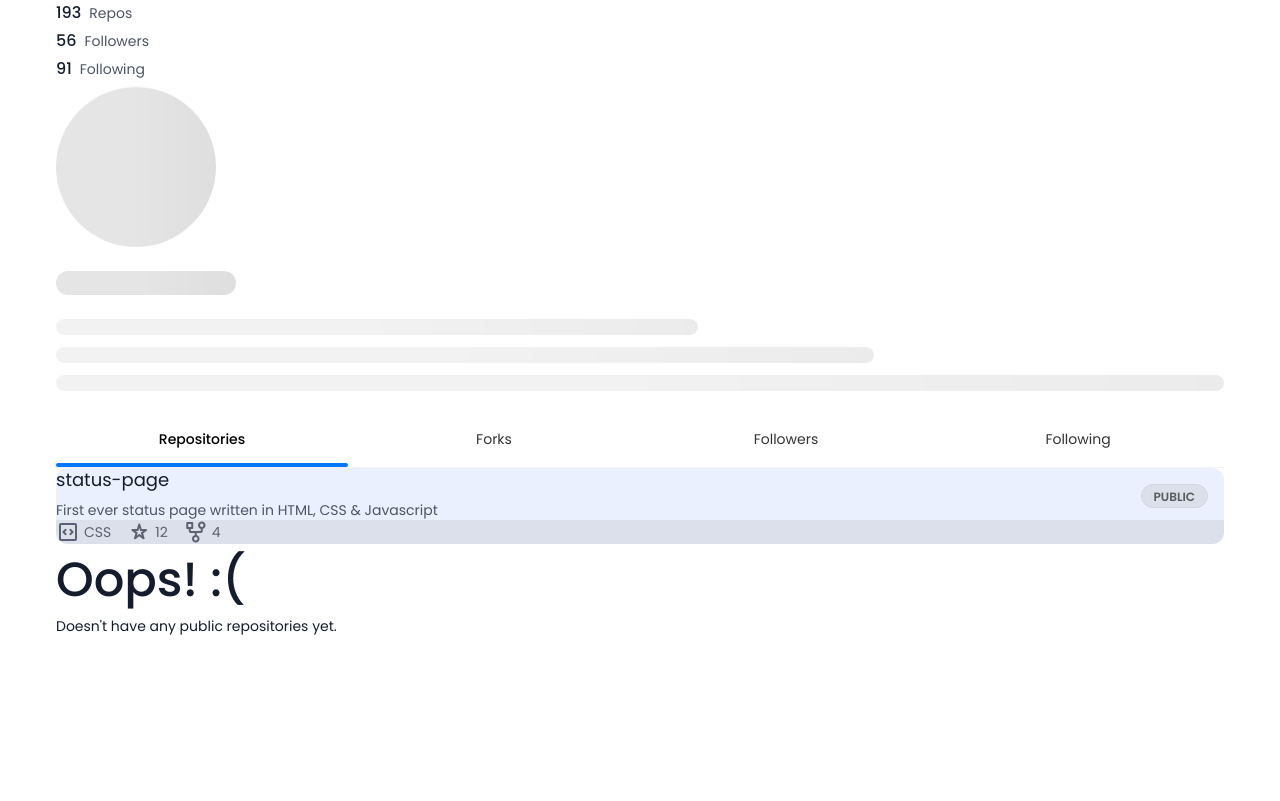
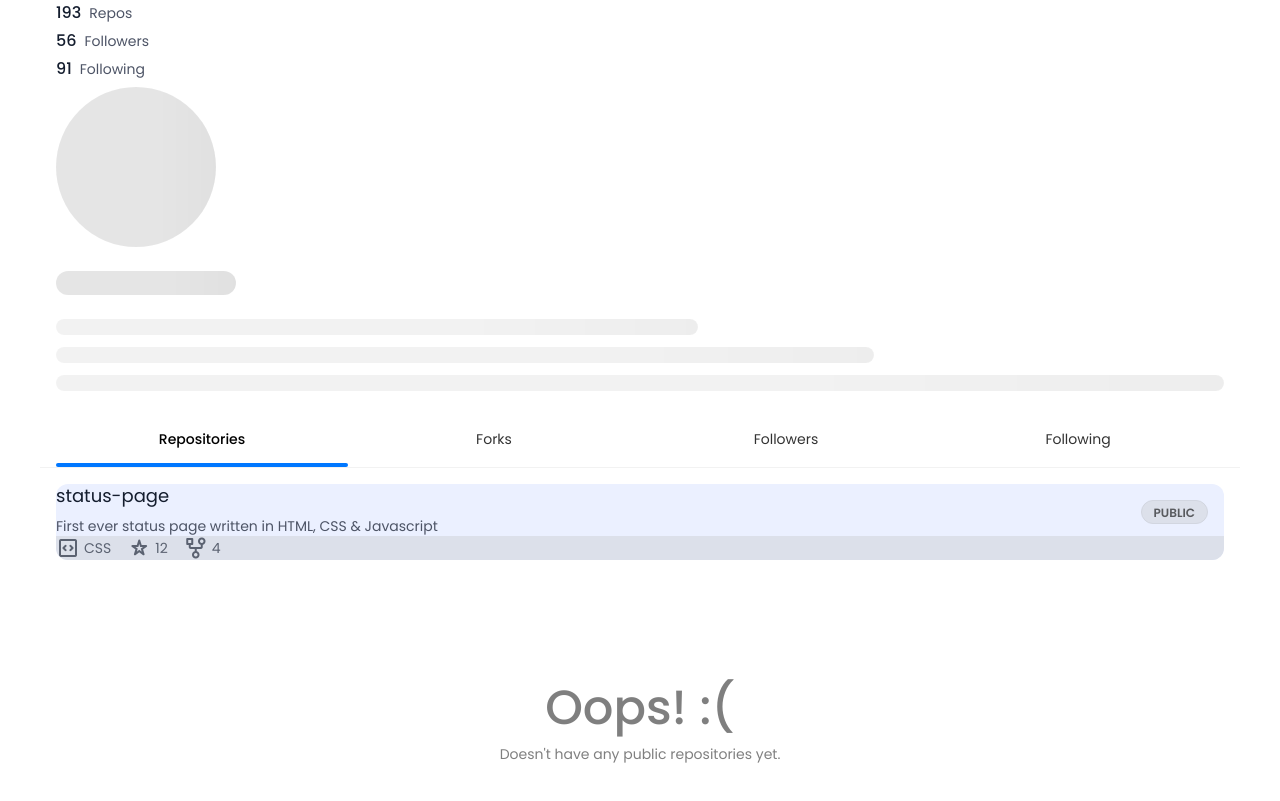
Before and after one commit to Zaid-maker/GitFinder, a plain HTML site: page index.html in a window 1280 px wide. Shown: the part 549-1350 px from the top of the page. Before the commit the page ends 1201 px from the top, so only its background shows below. Drawn offline with nearby package versions, Linux system fonts and the light colour scheme; files whose address does not match are found by name.

Commit message:
add styling for tab

```diff
--- a/assets/css/style.css
+++ b/assets/css/style.css
@@ -847,6 +847,41 @@ body {
   #TAB
 \*-----------------------------------*/
 
+.tab-container .tab-list {
+  margin-inline: -16px;
+  padding-inline: 16px;
+}
+
+.tab-panel {
+  display: flex;
+  justify-content: flex-start;
+  flex-wrap: wrap;
+  gap: 16px;
+  padding-block-start: 16px;
+}
+
+.tab-panel .card {
+  flex-grow: 1;
+  width: 100%;
+}
+
+.tab-panel .error-content {
+  width: 100%;
+  padding-block: 96px;
+  display: flex;
+  flex-direction: column;
+  justify-content: center;
+  align-items: center;
+}
+
+.tab-panel .error-content .title-1 {
+  color: var(--alpha-50);
+}
+
+.tab-panel .error-content .text {
+  color: var(--alpha-50);
+}
+
 /*-----------------------------------*\
   #ERROR
 \*-----------------------------------*/
```
